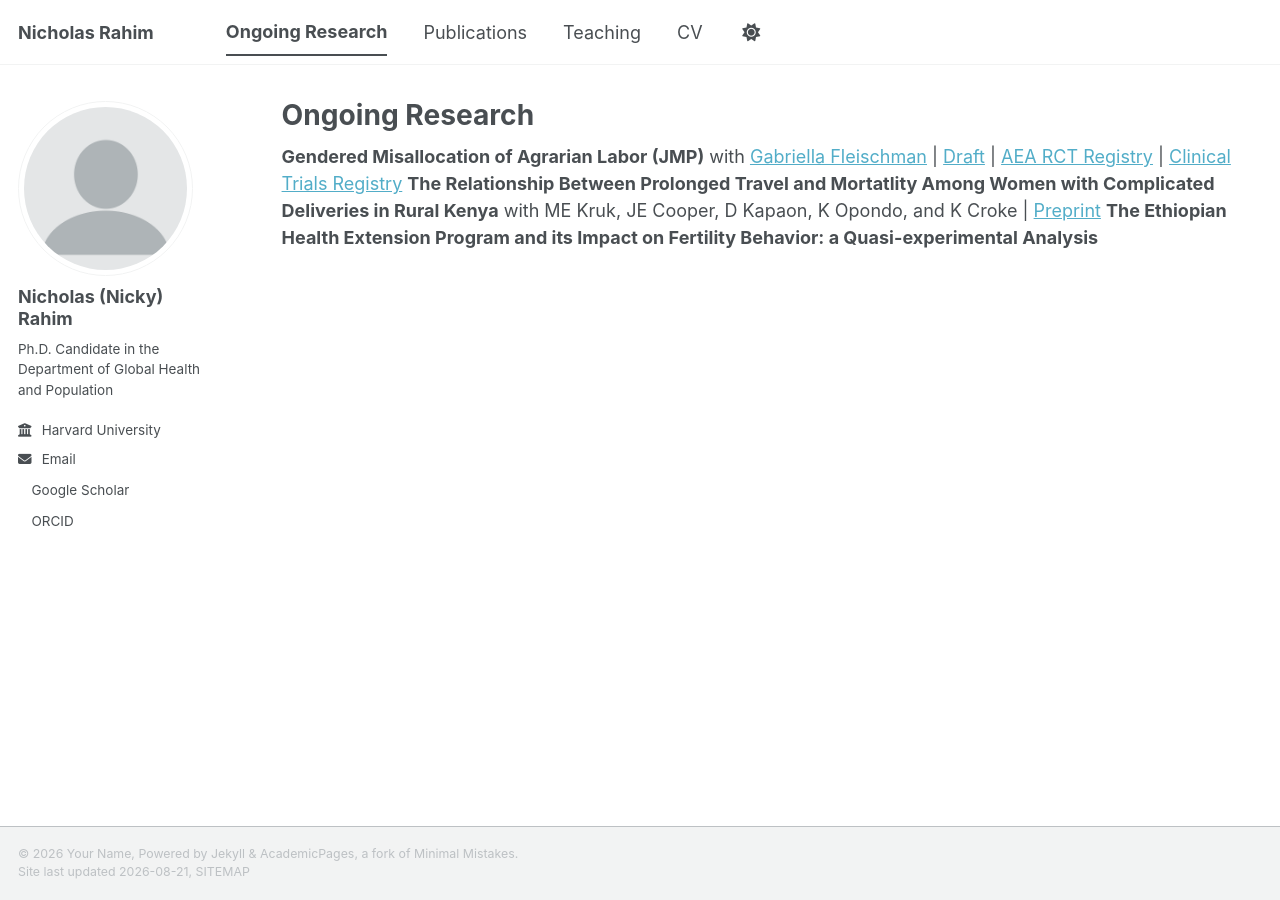
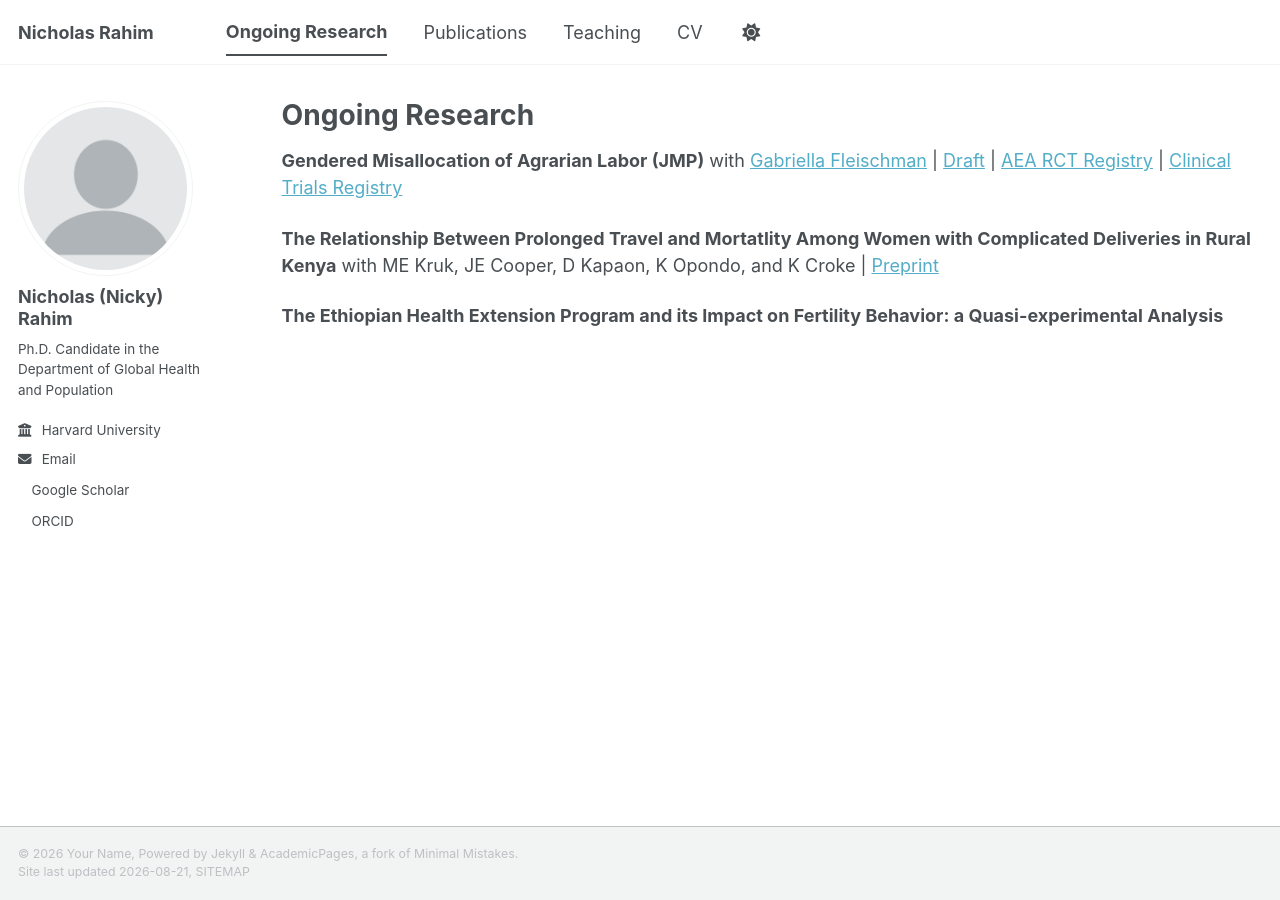
Before and after one commit to nicholasrahim/nicholasrahim.github.io, a Jekyll site: the page built from _pages/portfolio.html, in a window 1280 px wide. Built offline with Jekyll 4.4.1, drawn with Linux system fonts in a browser that asks for light colours; a style sheet for code colours, icons or effects is not loaded.

```diff
--- a/_pages/portfolio.html
+++ b/_pages/portfolio.html
@@ -6,8 +6,8 @@ author_profile: true
 ---
 
 
-<b>Gendered Misallocation of Agrarian Labor (JMP)</b> with <a href="https://gabriella-fleischman.github.io">Gabriella Fleischman</a> | <a href="https://nicholasrahim.github.io/files/Fleischman_Rahim_Gendered_Misallocation_of_Labor.pdf">Draft</a> | <a href="https://www.socialscienceregistry.org/trials/13644">AEA RCT Registry</a> | <a href="https://clinicaltrials.gov/study/NCT06631768?term=nicholas%20rahim&viewType=Card&rank=1">Clinical Trials Registry</a>
+<p><b>Gendered Misallocation of Agrarian Labor (JMP)</b> with <a href="https://gabriella-fleischman.github.io">Gabriella Fleischman</a> | <a href="https://nicholasrahim.github.io/files/Fleischman_Rahim_Gendered_Misallocation_of_Labor.pdf">Draft</a> | <a href="https://www.socialscienceregistry.org/trials/13644">AEA RCT Registry</a> | <a href="https://clinicaltrials.gov/study/NCT06631768?term=nicholas%20rahim&viewType=Card&rank=1">Clinical Trials Registry</a></p>
 
-<b>The Relationship Between Prolonged Travel and Mortatlity Among Women with Complicated Deliveries in Rural Kenya</b> with ME Kruk, JE Cooper, D Kapaon, K Opondo, and K Croke | <a href="https://verixiv.org/articles/2-410">Preprint</a>
+<p><b>The Relationship Between Prolonged Travel and Mortatlity Among Women with Complicated Deliveries in Rural Kenya</b> with ME Kruk, JE Cooper, D Kapaon, K Opondo, and K Croke | <a href="https://verixiv.org/articles/2-410">Preprint</a></p>
 
-<b>The Ethiopian Health Extension Program and its Impact on Fertility Behavior: a Quasi-experimental Analysis</b>
+<p><b>The Ethiopian Health Extension Program and its Impact on Fertility Behavior: a Quasi-experimental Analysis</b></p>
```
